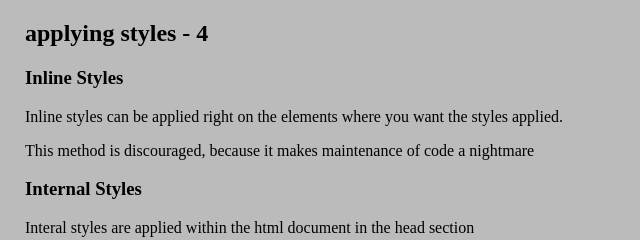
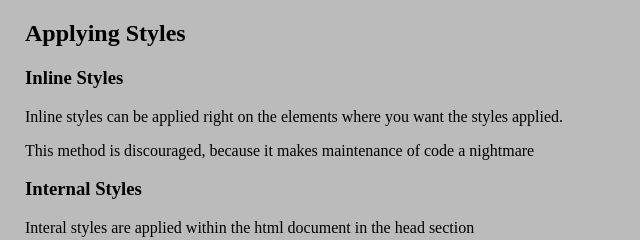
Before and after one commit to omermustafa/html_css, a plain HTML site: page index.html in a window 1280 px wide. Shown: the top 240 px of the page, 0-640 px from the left. Drawn offline with Linux system fonts and the light colour scheme.

Commit message:
Index file reverted.

```diff
--- a/index.html
+++ b/index.html
@@ -10,7 +10,7 @@
 </head>
 <body>
     <section>
-        <h1>applying styles - 4</h1>
+        <h1>Applying Styles</h1>
         <h3>Inline Styles</h3>
         <p>
         <p> Inline styles can be applied right on the elements where you want the styles applied. </p>
```
Also changed, not shown: 1 other file.
